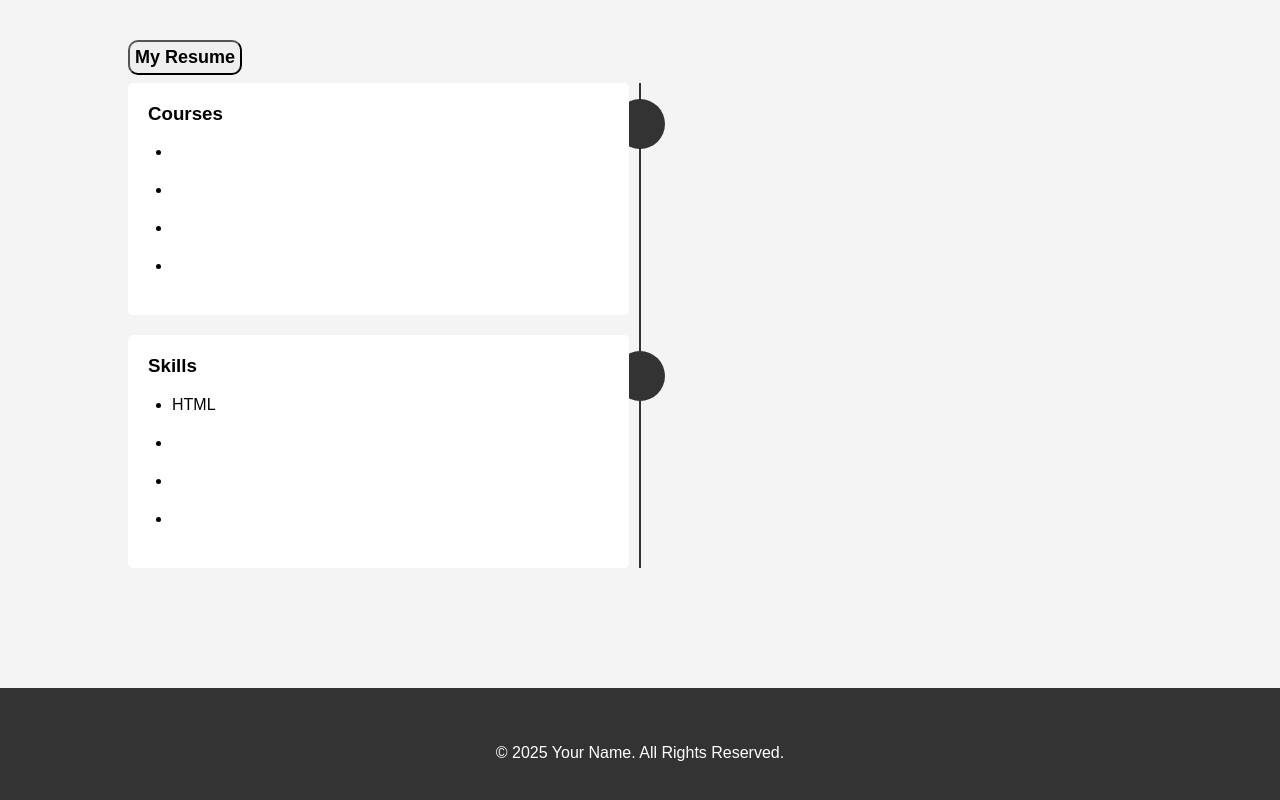
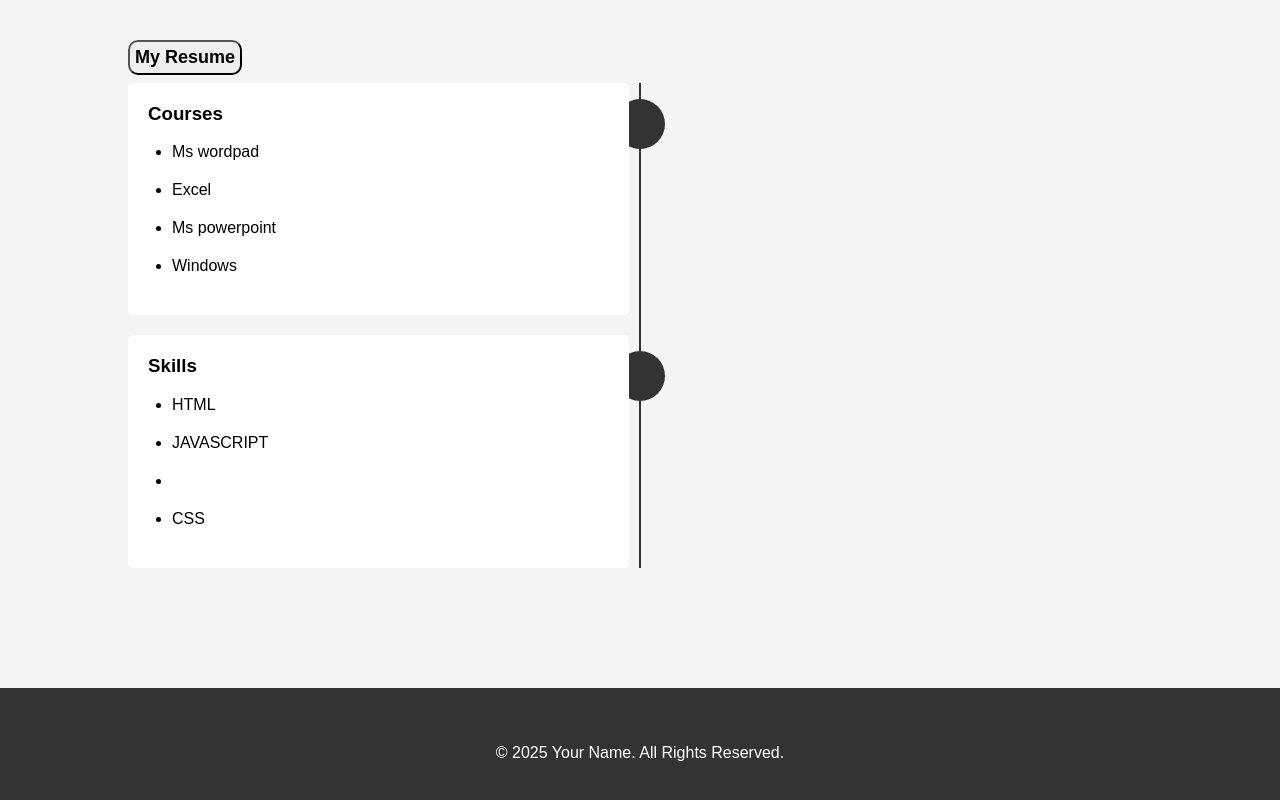
Before and after one commit to mohandhanamohan288-star/MOHAN, a plain HTML site: page index.html in a window 1280 px wide. Shown: the part 781-1581 px from the top of the page. Drawn offline with Linux system fonts and the light colour scheme.

Commit message:
Update index.html

```diff
--- a/index.html
+++ b/index.html
@@ -38,7 +38,7 @@
 
     <section id="resume">
         <div class="container">
-            <button class=" btn btn-primary"><a href=".pdf">My Resume</a></button>
+            <button class=" btn btn-primary"><a href="resum.jpg">My Resume</a></button>
             <div class="row">
                 <div class="col-md-12">
                     <ul class="timeline">
@@ -47,10 +47,10 @@
                             <div class="timeline-panel">
                                 <h3>Courses</h3>
                                 <ul>
-                                    <li></li>
-                                    <li></li>
-                                    <li></li>
-                                    <li></li>
+                                    <li>Ms wordpad</li>
+                                    <li>Excel</li>
+                                    <li>Ms powerpoint</li>
+                                    <li>Windows</li>
                                 </ul>
                             </div>
                         </li>
@@ -60,9 +60,9 @@
                                 <h3>Skills</h3>
                                 <ul>
                                     <li>HTML</li>
+                                    <li>JAVASCRIPT</li>
                                     <li></li>
-                                    <li></li>
-                                    <li></li>
+                                    <li>CSS</li>
                                 </ul>
                             </div>
                         </li>
@@ -78,4 +78,5 @@
         </div>
     </footer>
 </body>
+
 </html>
```
